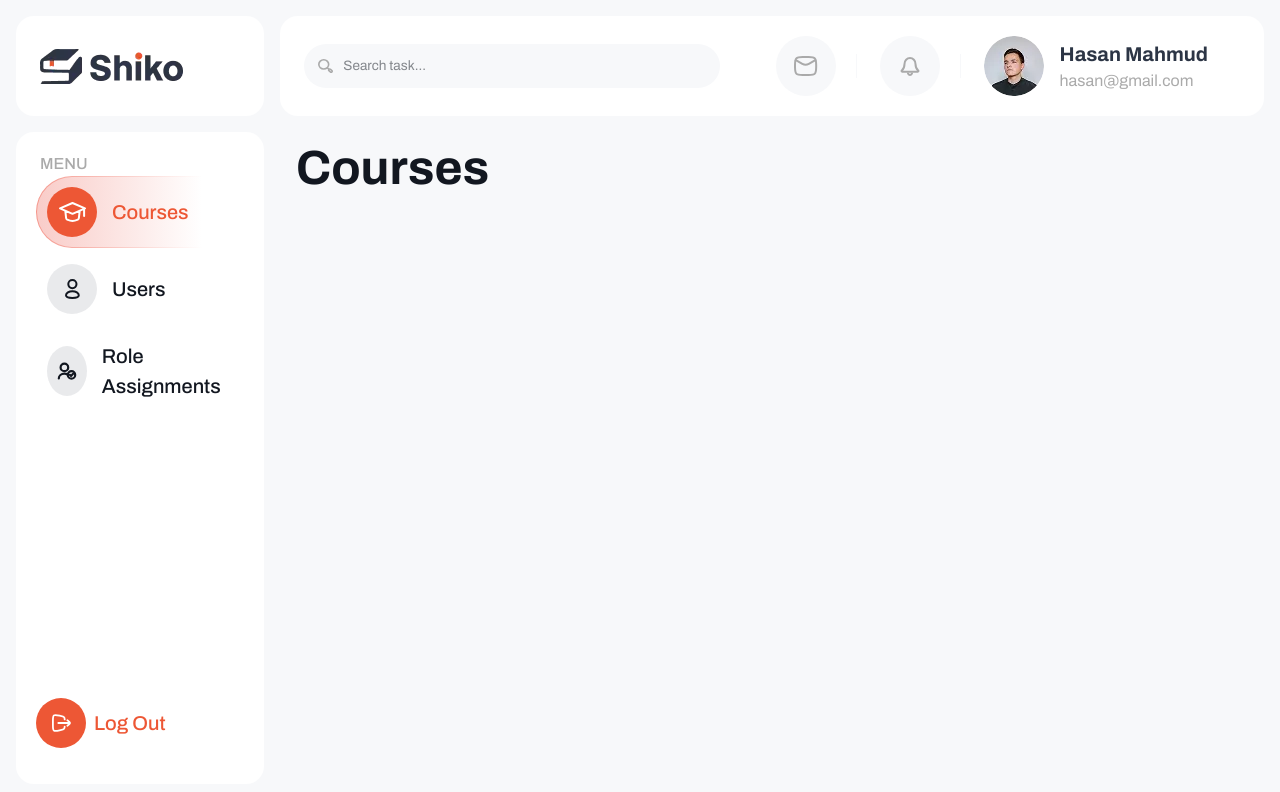
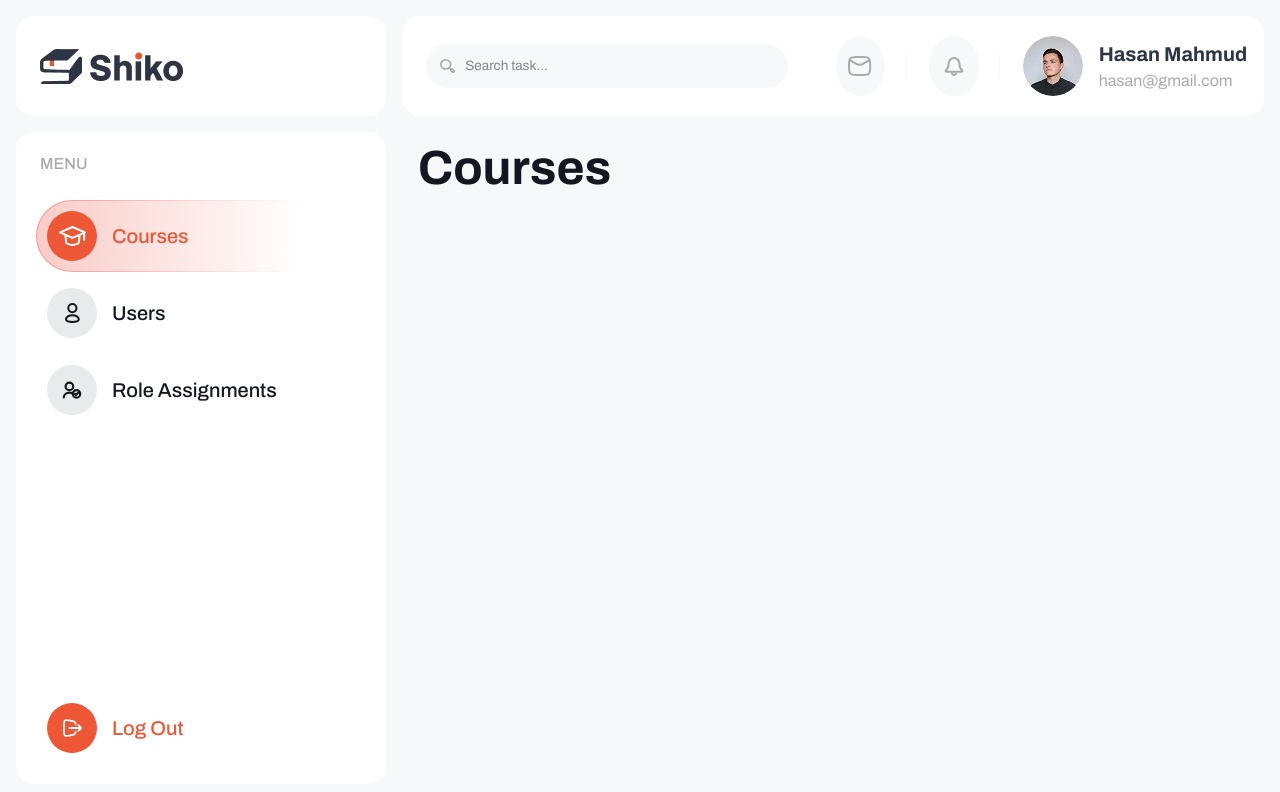
Before and after one commit to shiko-grupp1/shiko-webapp, a Next.js app: page /admin/courses in a window 1280 px wide. Shown: the top 792 px of the page. Built offline with nearby package versions, Linux system fonts and the light colour scheme.

Commit message:
feat: finish admin layout structure and move Header.tsx component to shared folder.

```diff
--- /dev/null
+++ b/src/app/(admin)/admin/role-assignments/page.tsx
@@ -0,0 +1,7 @@
+export default function RoleAssignments() {
+  return (
+    <section>
+      <h2>Role Assignments</h2>
+    </section>
+  );
+}
--- a/src/app/(admin)/layout.module.css
+++ b/src/app/(admin)/layout.module.css
@@ -1,6 +1,6 @@
 .adminLayout {
   display: grid;
-  grid-template-columns: 15.5rem minmax(0, 1fr);
+  grid-template-columns: 23.125rem minmax(0, 1fr);
   grid-template-rows: 6.25rem minmax(0, 1fr);
   gap: 1rem;
   min-height: 100vh;
@@ -10,7 +10,6 @@
 }
 
 .logoCard,
-.siteHeader,
 .sidebar {
   border-radius: 18px;
   background: var(--white);
@@ -37,106 +36,13 @@
   background: transparent;
 }
 
-.siteHeader {
-  display: flex;
-  align-items: center;
-  justify-content: space-between;
-  gap: 1rem;
-  padding: 0 1.5rem;
-  min-height: 6.25rem;
-}
-
-.search {
-  display: flex;
-  align-items: center;
-  gap: 0.625rem;
-  width: min(26rem, 46vw);
-  height: 2.7rem;
-  padding: 0 0.9rem;
-  border-radius: 999px;
-  background: var(--color-surface-muted, #f7f8fa);
-  color: var(--secondary-4);
-}
-
-.searchInput {
-  width: 100%;
-  min-width: 0;
-  border: 0;
-  outline: 0;
-  color: var(--secondary-7);
-  font: inherit;
-  font-size: 0.85rem;
-}
-
-.searchIcon {
-  display: inline-flex;
-}
-
-.headerActions {
-  display: flex;
-  align-items: center;
-  gap: 2.75rem;
-  padding: 2rem;
-}
-
-.iconButton.iconButton {
-  display: inline-flex;
-  align-items: center;
-  justify-content: center;
-  background: var(--color-surface-muted, #f7f8fa);
-  color: var(--color-text-muted, #aaa);
-  position: relative;
-}
-
-.iconButton + .iconButton::before,
-.userSummary::before {
-  content: "";
-  position: absolute;
-  left: -1.5rem;
-  top: 50%;
-  width: 1.5px;
-  height: 1.5rem;
-  background: var(--color-surface-muted, #f7f8fa);
-  transform: translateY(-50%);
-}
-
-.userSummary img {
-  border-radius: 50%;
-  object-fit: cover;
-}
-
-.userSummary {
-  display: flex;
-  align-items: center;
-  gap: 1rem;
-  position: relative;
-}
-
-.userSummary p,
-.userSummary span {
-  margin: 0;
-  white-space: nowrap;
-}
-
-.userSummary p {
-  font-size: 1.25rem;
-  font-weight: 700;
-  color: var(--p-1);
-}
-
-.userSummary span {
-  display: block;
-  color: var(--color-text-muted);
-  font-size: 1rem;
-}
-
 .sidebar {
   padding: 1.25rem;
   margin-top: 0;
 }
 
 .navLabel {
-  margin: 0 1rem 0 0.25rem;
+  margin: 0 1rem 1.5rem 0.25rem;
   color: var(--color-text-muted);
   font-size: 1rem;
   font-weight: 500;
@@ -169,10 +75,11 @@
 .logoutButton {
   display: flex;
   align-items: center;
-  gap: 0.5rem;
+  gap: 15px;
   width: 100%;
-  padding: 0;
-  border: 0;
+  padding: 10px;
+  border: 1px solid transparent;
+  border-radius: 100vw;
   background: transparent;
   color: var(--primary-3);
   font: inherit;
@@ -188,13 +95,10 @@
   border-radius: 50%;
   background: var(--primary-3);
   color: var(--white);
-  margin-bottom: 1rem;
 }
 
-.logoutText {
-  font-weight: 500;
-  font-size: 1.25rem;
-  margin-bottom: 1rem;
+.logoutButton:hover {
+  border-color: var(--primary-4);
 }
 
 .logoutButton:hover .logoutText {
@@ -218,28 +122,10 @@
     grid-template-columns: 1fr;
     grid-template-rows: auto auto auto;
   }
-
-  .header {
-    flex-direction: column;
-    align-items: stretch;
-    padding: 1rem;
-  }
-
-  .search {
-    width: 100%;
-  }
-
-  .headerActions {
-    justify-content: space-between;
-  }
 }
 
 @media (max-width: 640px) {
   .adminLayout {
     padding: 0.75rem;
   }
-
-  .userSummary div {
-    display: none;
-  }
 }
--- a/src/app/(admin)/layout.tsx
+++ b/src/app/(admin)/layout.tsx
@@ -3,7 +3,7 @@ import { usePathname, useRouter } from "next/navigation";
 import Image from "next/image";
 
 import styles from "./layout.module.css";
-import AdminHeader from "./AdminHeader";
+import Header from "../components/shared/Header/Header";
 import MenuListItem from "../components/shared/MenuItem/MenuListItem";
 import CoursesIcon from "../components/icons/CoursesIcon";
 import ProfileIcon from "../components/icons/ProfileIcon";
@@ -38,7 +38,7 @@ export default function AdminLayout({ children }: Readonly<{ children: React.Rea
         />
       </div>
 
-      <AdminHeader />
+      <Header />
 
       <aside className={styles.sidebar}>
         <nav aria-label="Admin navigation">
@@ -76,7 +76,7 @@ export default function AdminLayout({ children }: Readonly<{ children: React.Rea
             <span className={styles.logoutIcon} aria-hidden="true">
               <Image src="/icons/logout.svg" width={19} height={18} alt="" />
             </span>
-            <span className={styles.logoutText}>Log Out</span>
+            <span className={`${styles.logoutText} body-20`}>Log Out</span>
           </button>
         </section>
       </aside>
--- /dev/null
+++ b/src/app/components/shared/Header/Header.module.css
@@ -0,0 +1,110 @@
+.siteHeader {
+  display: flex;
+  align-items: center;
+  justify-content: space-between;
+  gap: 1rem;
+  padding: 0 1.5rem;
+  min-height: 6.25rem;
+  border-radius: 18px;
+  background: var(--white);
+}
+
+.search {
+  display: flex;
+  align-items: center;
+  gap: 0.625rem;
+  width: min(26rem, 46vw);
+  height: 2.7rem;
+  padding: 0 0.9rem;
+  border-radius: 999px;
+  background: var(--color-surface-muted, #f7f8fa);
+  color: var(--secondary-4);
+}
+
+.searchInput {
+  width: 100%;
+  min-width: 0;
+  border: 0;
+  outline: 0;
+  color: var(--secondary-7);
+  font: inherit;
+  font-size: 0.85rem;
+}
+
+.searchIcon {
+  display: inline-flex;
+}
+
+.headerActions {
+  display: flex;
+  align-items: center;
+  gap: 2.75rem;
+  padding: 2rem;
+}
+
+.iconButton.iconButton {
+  display: inline-flex;
+  align-items: center;
+  justify-content: center;
+  background: var(--color-surface-muted, #f7f8fa);
+  color: var(--color-text-muted, #aaa);
+  position: relative;
+}
+
+.iconButton + .iconButton::before,
+.userSummary::before {
+  content: "";
+  position: absolute;
+  left: -1.5rem;
+  top: 50%;
+  width: 1.5px;
+  height: 1.5rem;
+  background: var(--color-surface-muted, #f7f8fa);
+  transform: translateY(-50%);
+}
+
+.userSummary img {
+  border-radius: 50%;
+  object-fit: cover;
+}
+
+.userSummary {
+  display: flex;
+  align-items: center;
+  gap: 1rem;
+  position: relative;
+}
+
+.userSummary p,
+.userSummary span {
+  margin: 0;
+  white-space: nowrap;
+}
+
+.userSummary p {
+  font-size: 1.25rem;
+  font-weight: 700;
+  color: var(--p-1);
+}
+
+.userSummary span {
+  display: block;
+  color: var(--color-text-muted);
+  font-size: 1rem;
+}
+
+@media (max-width: 900px) {
+  .search {
+    width: 100%;
+  }
+
+  .headerActions {
+    justify-content: space-between;
+  }
+}
+
+@media (max-width: 640px) {
+  .userSummary div {
+    display: none;
+  }
+}
```
Also changed, not shown: src/app/components/shared/Header/Header.tsx (renamed from src/app/(admin)/AdminHeader.tsx, +4 -4 lines).
